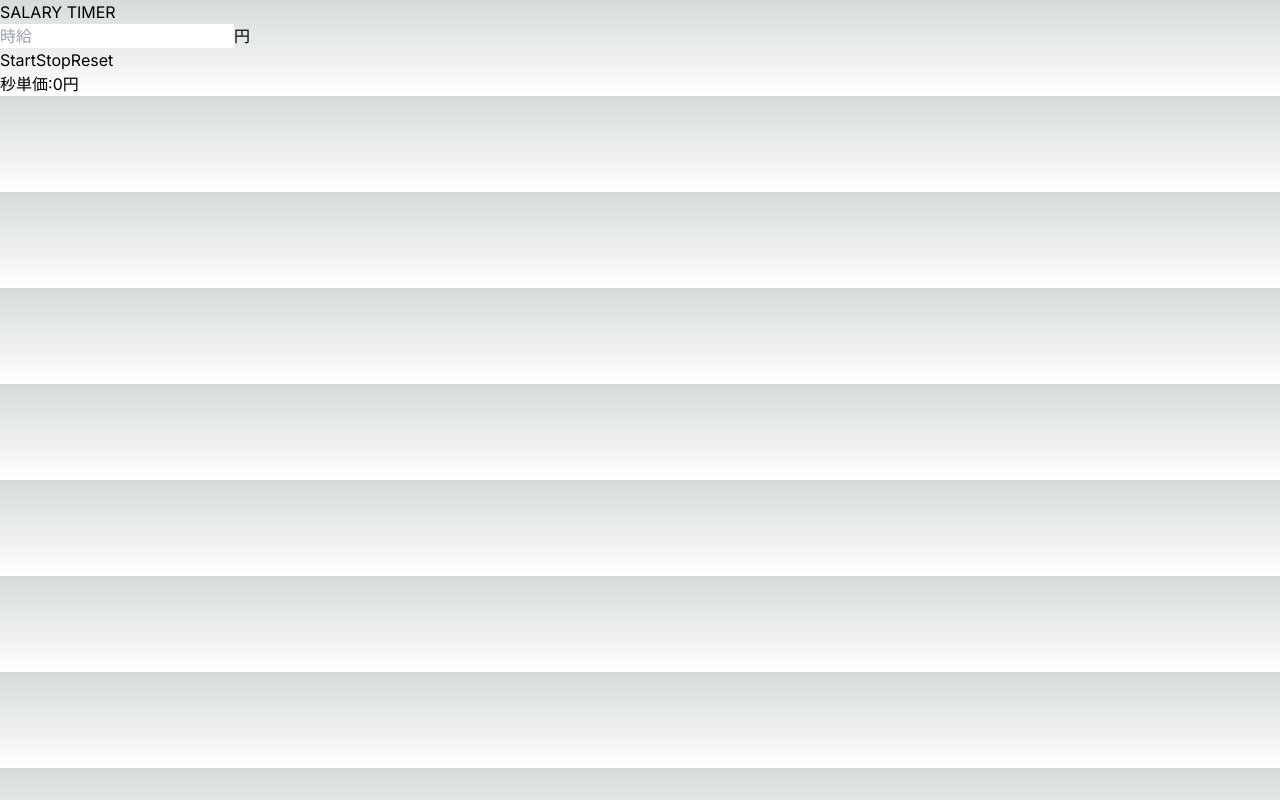
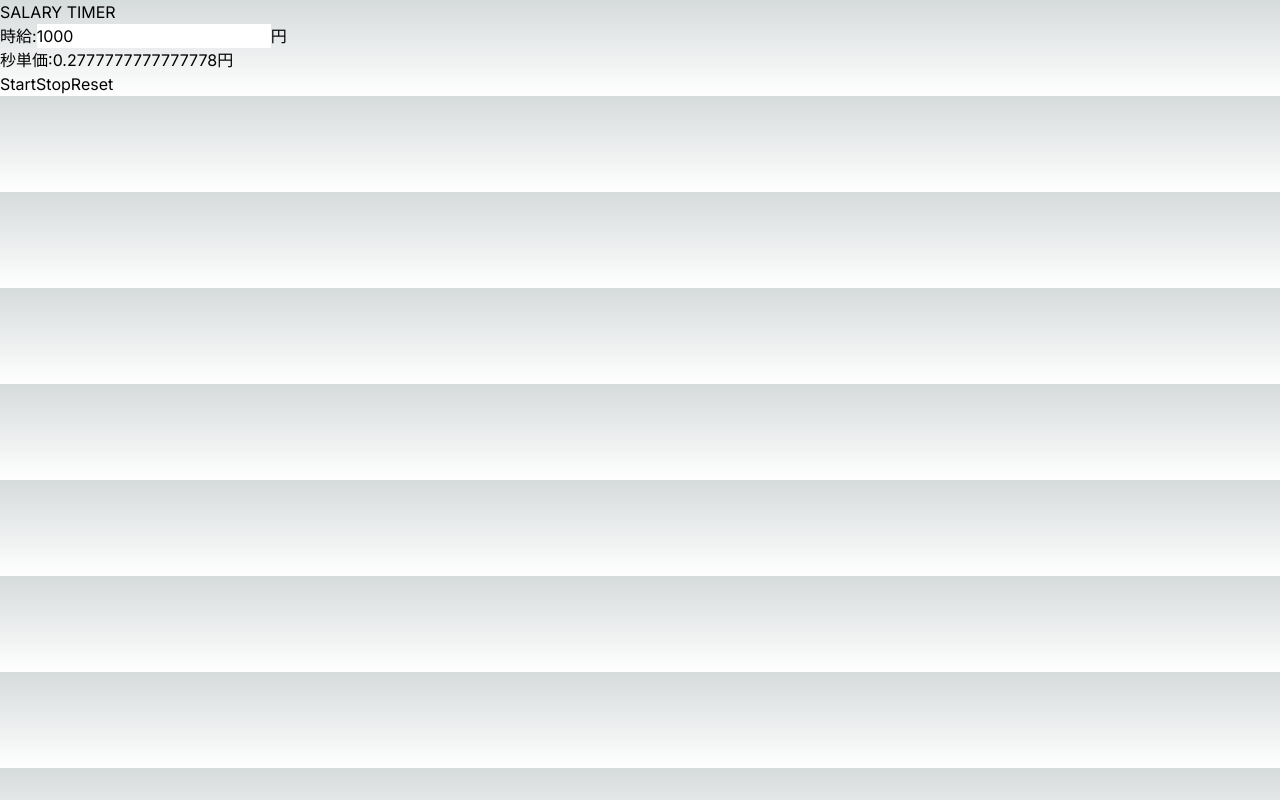
Before and after one commit to minusno0708/salary-clocker, a Next.js app in the folder app/: page / in a window 1280 px wide. Built offline with nearby package versions, Linux system fonts and the light colour scheme.

Commit message:
refactor:お金に関する項目をまとめる

```diff
--- a/app/src/app/page.tsx
+++ b/app/src/app/page.tsx
@@ -3,28 +3,26 @@
 import React, { useState } from "react";
 
 export default function Home() {
-  const [salary, setSalary] = useState("");
+  const [salary, setSalary] = useState(1000);
 
   return (
     <div>
       <h1>SALARY TIMER</h1>
       <div>
+        時給:
         <input
           type="number"
-          placeholder="時給"
           value={salary}
           onChange={(event) => setSalary(event.target.value)}
         />
         円
+        <p>秒単価:{salary/(60*60)}円</p>
       </div>
       <div>
         <button>Start</button>
         <button>Stop</button>
         <button>Reset</button>
       </div>
-      <div>
-        秒単価:{salary/(60*60)}円
-      </div>
     </div>
   );
 }
```
